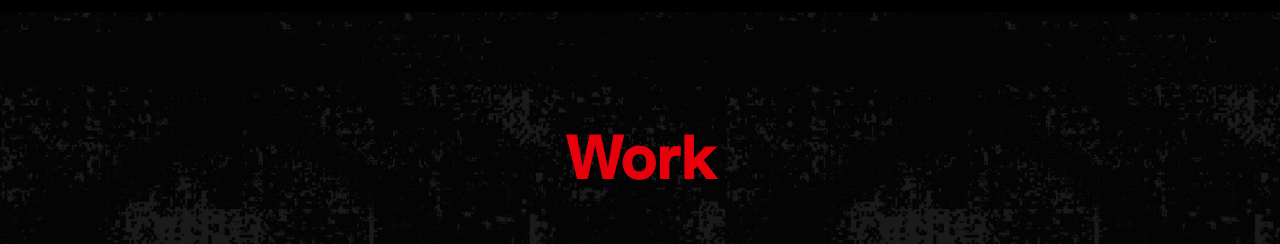
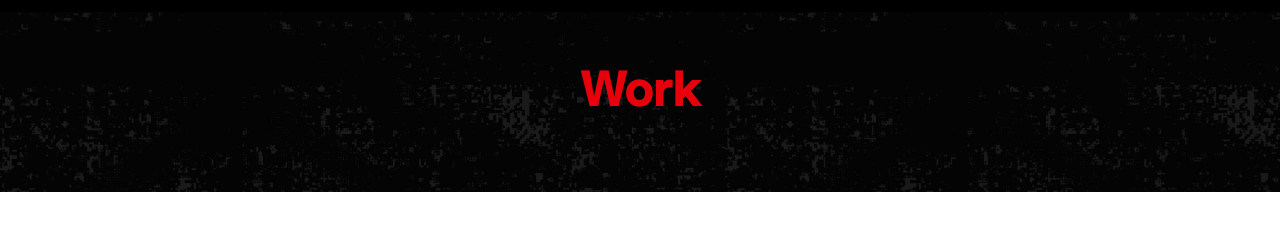
Before and after one commit to JRWebDesigner/korreaNExt, a Next.js app: page /our-work in a window 1280 px wide. Shown: the part 248-492 px from the top of the page. Built offline with nearby package versions, Linux system fonts and the light colour scheme.

Commit message:
Update page.tsx

```diff
--- a/src/app/our-work/page.tsx
+++ b/src/app/our-work/page.tsx
@@ -17,9 +17,9 @@ const eventData = [
 export default function Ourwork(){
   return(
     <>
-      <section className="relative h-[320px] bg-[url(/fondoB.jpg)] bg-cover flex justify-center items-center">
+      <section className="relative h-[180px] bg-[url(/fondoB.jpg)] bg-cover flex justify-center items-center">
         <div className="container mx-auto">
-            <h1 className="text-4xl md:text-6xl font-bold text-red-600 mb-4 text-center">
+            <h1 className="text-4xl md:text-5xl font-bold text-red-600 mb-4 text-center">
               Work
             </h1>
         </div>
```
